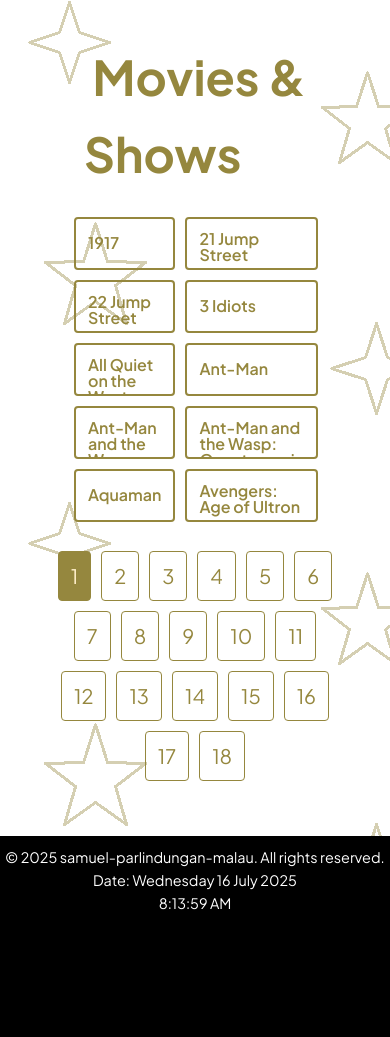
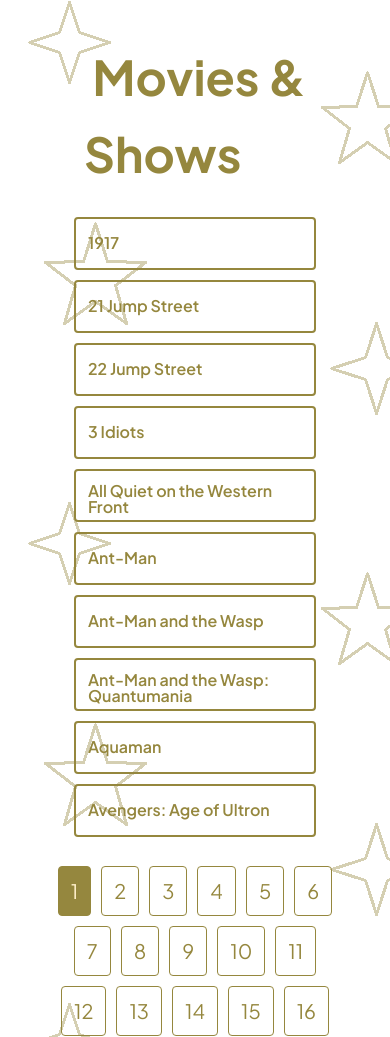
Before and after one commit to sampm092/sampm092.github.io, a plain HTML site: page projects/game.html in a window 390 px wide. Shown: the part 3820-4857 px from the top of the page. Before the commit the page ends 4745 px from the top, so only its background shows below. Drawn offline with Linux system fonts and the light colour scheme.

Commit message:
forgot this one

```diff
--- a/projects/style.css
+++ b/projects/style.css
@@ -319,7 +319,7 @@
         width: auto;
     }
 
-    #novelitems, #gameitems{
+    #novelitems, #gameitems, #movieitems{
         grid-template-columns: repeat(1, 1fr); /* Two equal columns */
     }
 
```
